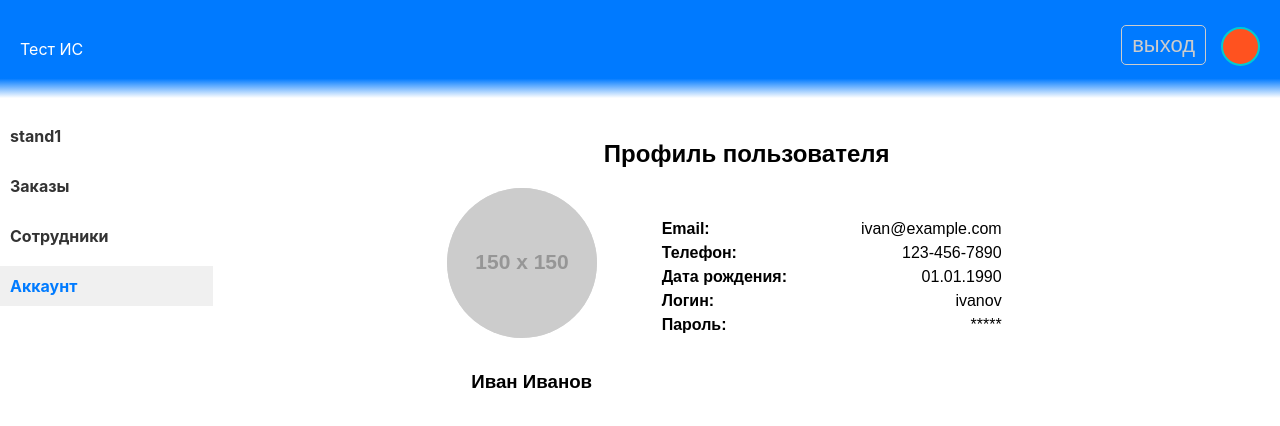
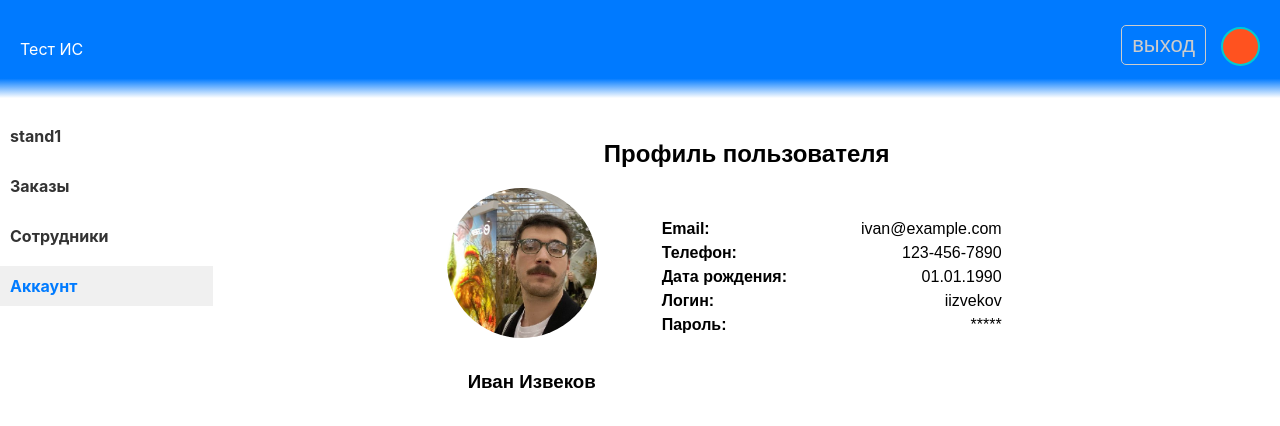
Before and after one commit to clip2iv2fox/vkr_project, a React (Create React App) app: page /account in a window 1280 px wide. Shown: the top 426 px of the page. Built offline with nearby package versions, Linux system fonts and the light colour scheme.

Commit message:
added photo

```diff
--- a/src/pages/Profile/Profile.jsx
+++ b/src/pages/Profile/Profile.jsx
@@ -1,17 +1,18 @@
 import React, { useState } from 'react';
+import avatar from '../../public/person.jpg'
 import './Profile.css';
 
 const Profile = () => {
     // Данные пользователя (замените эту информацию на реальные данные)
     const userData = {
         firstName: 'Иван',
-        lastName: 'Иванов',
+        lastName: 'Извеков',
         email: 'ivan@example.com',
         phoneNumber: '123-456-7890',
         birthDate: '01.01.1990',
-        login: 'ivanov',
+        login: 'iizvekov',
         password: '12345', // Не рекомендуется показывать пароль на странице
-        avatar: 'https://via.placeholder.com/150' // URL к аватару пользователя
+        avatar: avatar // URL к аватару пользователя
     };
 
     // Состояние для отображения пароля
--- a/src/pages/UserPage/UserPage.jsx
+++ b/src/pages/UserPage/UserPage.jsx
@@ -1,12 +1,13 @@
 import React, { useState } from 'react';
 import { useNavigate, useParams } from 'react-router-dom';
 import './UserPage.css';
+import avatar from '../../public/person.jpg'
 
 const UserPage = () => {
     const [users, setUsers] = useState([
         {
             "id": 1,
-            "photo": "",
+            "photo": avatar,
             "name": "Иванов Иван Иванович",
             "position": "Технический сотрудник",
             "contact": "+123456789",
@@ -14,17 +15,17 @@ const UserPage = () => {
                 {
                     "id": 1,
                     "serialNumber": "SN001",
-                    "name": "Принтер",
-                    "type": "Принтер",
-                    "location": "Кабинет 101",
+                    "name": "Aquarius Block",
+                    "type": "Компьютер",
+                    "location": "Сектор 101",
                     "testingStatus": "Протестирован"
                 },
                 {
                     "id": 2,
                     "serialNumber": "SN002",
-                    "name": "Сканер",
-                    "type": "Сканер",
-                    "location": "Кабинет 102",
+                    "name": "Laptop ZENBook",
+                    "type": "Ноутбук",
+                    "location": "Сектор 102",
                     "testingStatus": "Протестирован"
                 }
             ],
```
Also changed, not shown: src/public/person.jpg (added).
